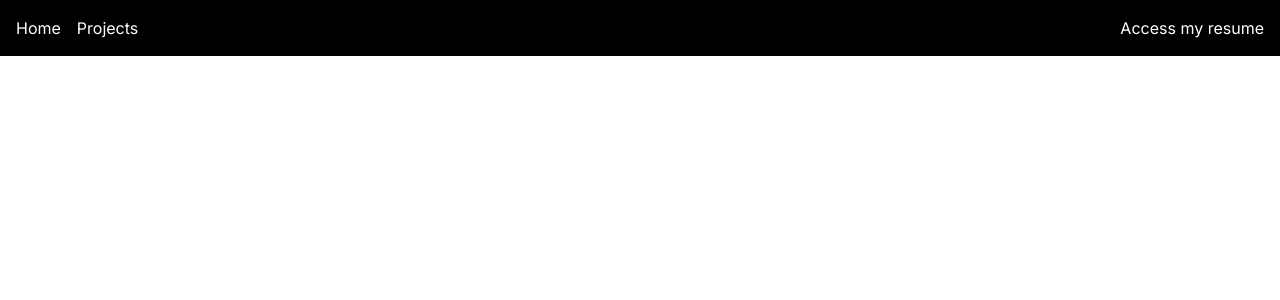
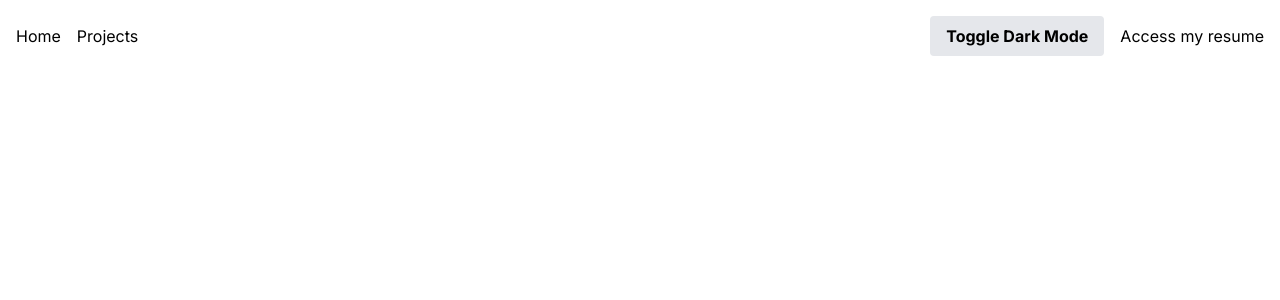
Before and after one commit to Elismar13/meu-portfolio, a Next.js app: page / in a window 1280 px wide. Shown: the top 300 px of the page. Built offline with nearby package versions, Linux system fonts and the light colour scheme.

Commit message:
feat: dark mode toggle

```diff
--- a/app/components/Header.tsx
+++ b/app/components/Header.tsx
@@ -1,20 +1,46 @@
-import React from 'react';
+import React, { useEffect } from 'react';
 import Link from 'next/link';
 
 const Header: React.FC = () => {
+  // Verifica o tema atual no armazenamento local
+  useEffect(() => {
+    if (localStorage.theme === 'dark' || (!('theme' in localStorage) && window.matchMedia('(prefers-color-scheme: dark)').matches)) {
+      document.documentElement.classList.add('dark');
+    } else {
+      document.documentElement.classList.remove('dark');
+    }
+  }, []);
+
+  const toggleDarkMode = () => {
+    const html = document.documentElement;
+    if (html.classList.contains('dark')) {
+      html.classList.remove('dark');
+      localStorage.setItem('theme', 'light');
+    } else {
+      html.classList.add('dark');
+      localStorage.setItem('theme', 'dark');
+    }
+  };
+
   return (
-    <header className="fixed top-0 z-50 flex justify-between items-center w-full p-4 bg-black text-white">
+    <header className="fixed top-0 z-50 flex justify-between items-center w-full p-4 bg-white text-black dark:bg-black dark:text-white transition-colors duration-300">
       <nav className="flex space-x-4">
         <Link href="#home" legacyBehavior>
-          <a className="hover:text-blue-500">Home</a>
+          <a className="hover:text-blue-500 dark:hover:text-blue-300">Home</a>
         </Link>
         <Link href="#projects" legacyBehavior>
-          <a className="hover:text-blue-500">Projects</a>
+          <a className="hover:text-blue-500 dark:hover:text-blue-300">Projects</a>
         </Link>
       </nav>
-      <div>
+      <div className="flex items-center space-x-4">
+        <button
+          onClick={toggleDarkMode}
+          className="bg-gray-200 dark:bg-gray-700 text-black dark:text-white font-bold py-2 px-4 rounded transition-colors duration-300"
+        >
+          Toggle Dark Mode
+        </button>
         <Link href="#resume" legacyBehavior>
-          <a className="hover:text-blue-500">Access my resume</a>
+          <a className="hover:text-blue-500 dark:hover:text-blue-300">Access my resume</a>
         </Link>
       </div>
     </header>
```
